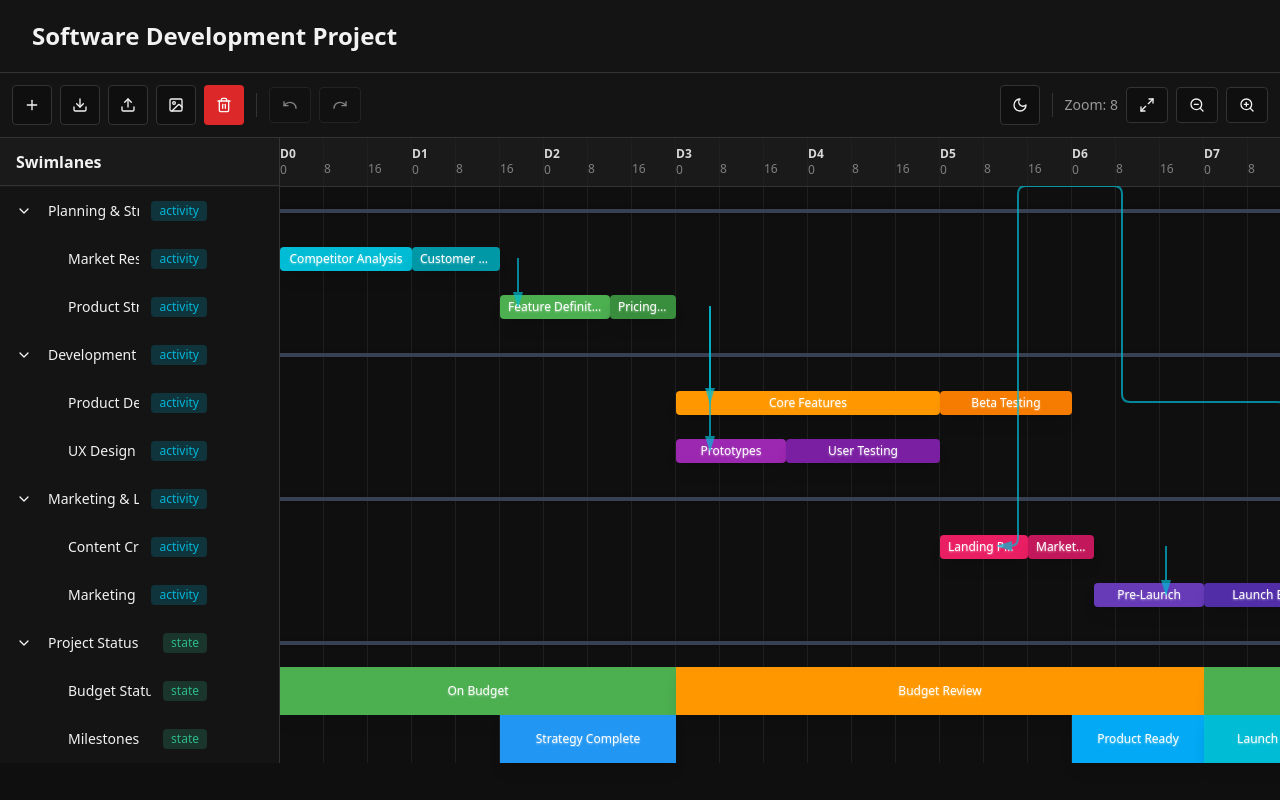
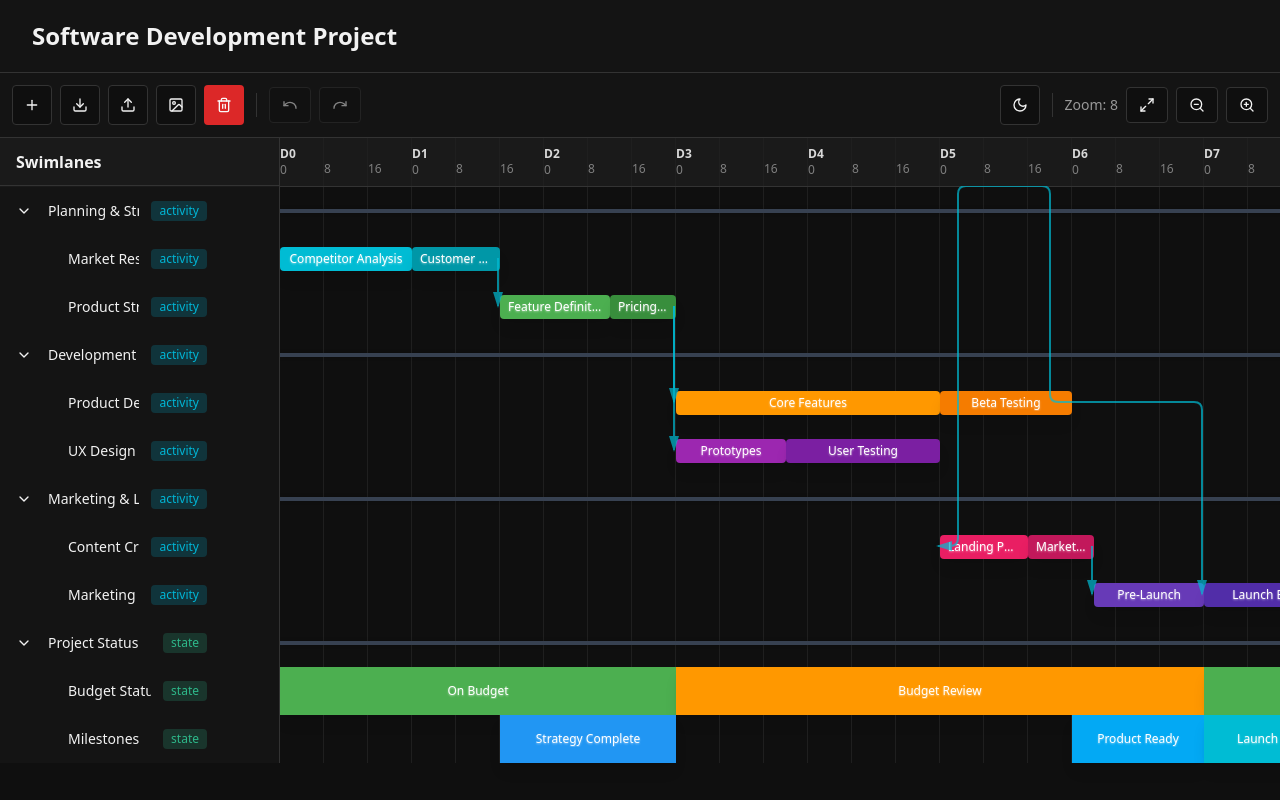
Before and after one commit to SilasMoon/state-span, a React (Vite) app: page / in a window 1280 px wide. Built offline with nearby package versions, Linux system fonts and the light colour scheme; the HTML template or start-up script is replaced by a standard one.

Commit message:
Fix linking arrow offset

```diff
--- a/src/components/gantt/GanttChart.tsx
+++ b/src/components/gantt/GanttChart.tsx
@@ -205,7 +205,7 @@ export const GanttChart = () => {
 
     // Calculate best zoom level to fit the actual content
     const levels: ZoomLevel[] = [1, 2, 4, 8, 12, 24];
-    const columnWidths: Record<ZoomLevel, number> = { 1: 24, 2: 32, 4: 40, 8: 48, 12: 56, 24: 64 };
+    const columnWidths: Record<ZoomLevel, number> = { 1: 20, 2: 28, 4: 36, 8: 44, 12: 52, 24: 60 };
 
     let bestZoom: ZoomLevel = 24;
 
@@ -712,7 +712,7 @@ export const GanttChart = () => {
     // Calculate start time based on cursor position
     const scrollContainer = document.querySelector('.overflow-auto');
     const scrollLeft = scrollContainer?.scrollLeft || 0;
-    const columnWidth = zoom === 1 ? 24 : zoom === 2 ? 32 : zoom === 4 ? 40 : zoom === 8 ? 48 : zoom === 12 ? 56 : 64;
+    const columnWidth = zoom === 1 ? 20 : zoom === 2 ? 28 : zoom === 4 ? 36 : zoom === 8 ? 44 : zoom === 12 ? 52 : 60;
 
     const gridX = copyGhost.mouseX + scrollLeft - swimlaneColumnWidth;
     const start = Math.max(0, Math.round((gridX / columnWidth) * zoom / zoom) * zoom);
@@ -933,7 +933,7 @@ export const GanttChart = () => {
           <GanttLinks
             data={data}
             zoom={zoom}
-            columnWidth={zoom === 1 ? 24 : zoom === 2 ? 32 : zoom === 4 ? 40 : zoom === 8 ? 48 : zoom === 12 ? 56 : 64}
+            columnWidth={zoom === 1 ? 20 : zoom === 2 ? 28 : zoom === 4 ? 36 : zoom === 8 ? 44 : zoom === 12 ? 52 : 60}
             swimlaneColumnWidth={swimlaneColumnWidth}
             selectedLink={selectedLink}
             onLinkSelect={(linkId) => {
@@ -953,7 +953,7 @@ export const GanttChart = () => {
 
         {/* Drag preview ghost bar */}
         {dragPreview && (() => {
-          const columnWidth = zoom === 1 ? 24 : zoom === 2 ? 32 : zoom === 4 ? 40 : zoom === 8 ? 48 : zoom === 12 ? 56 : 64;
+          const columnWidth = zoom === 1 ? 20 : zoom === 2 ? 28 : zoom === 4 ? 36 : zoom === 8 ? 44 : zoom === 12 ? 52 : 60;
 
           // Calculate position - ghost is portaled to body, so use viewport coordinates
           const left = dragPreview.mouseX - dragPreview.offsetX;
@@ -980,7 +980,7 @@ export const GanttChart = () => {
 
         {/* Copy ghost preview */}
         {copyGhost && (() => {
-          const columnWidth = zoom === 1 ? 24 : zoom === 2 ? 32 : zoom === 4 ? 40 : zoom === 8 ? 48 : zoom === 12 ? 56 : 64;
+          const columnWidth = zoom === 1 ? 20 : zoom === 2 ? 28 : zoom === 4 ? 36 : zoom === 8 ? 44 : zoom === 12 ? 52 : 60;
           const width = (copyGhost.duration / zoom) * columnWidth;
 
           return createPortal(
```
